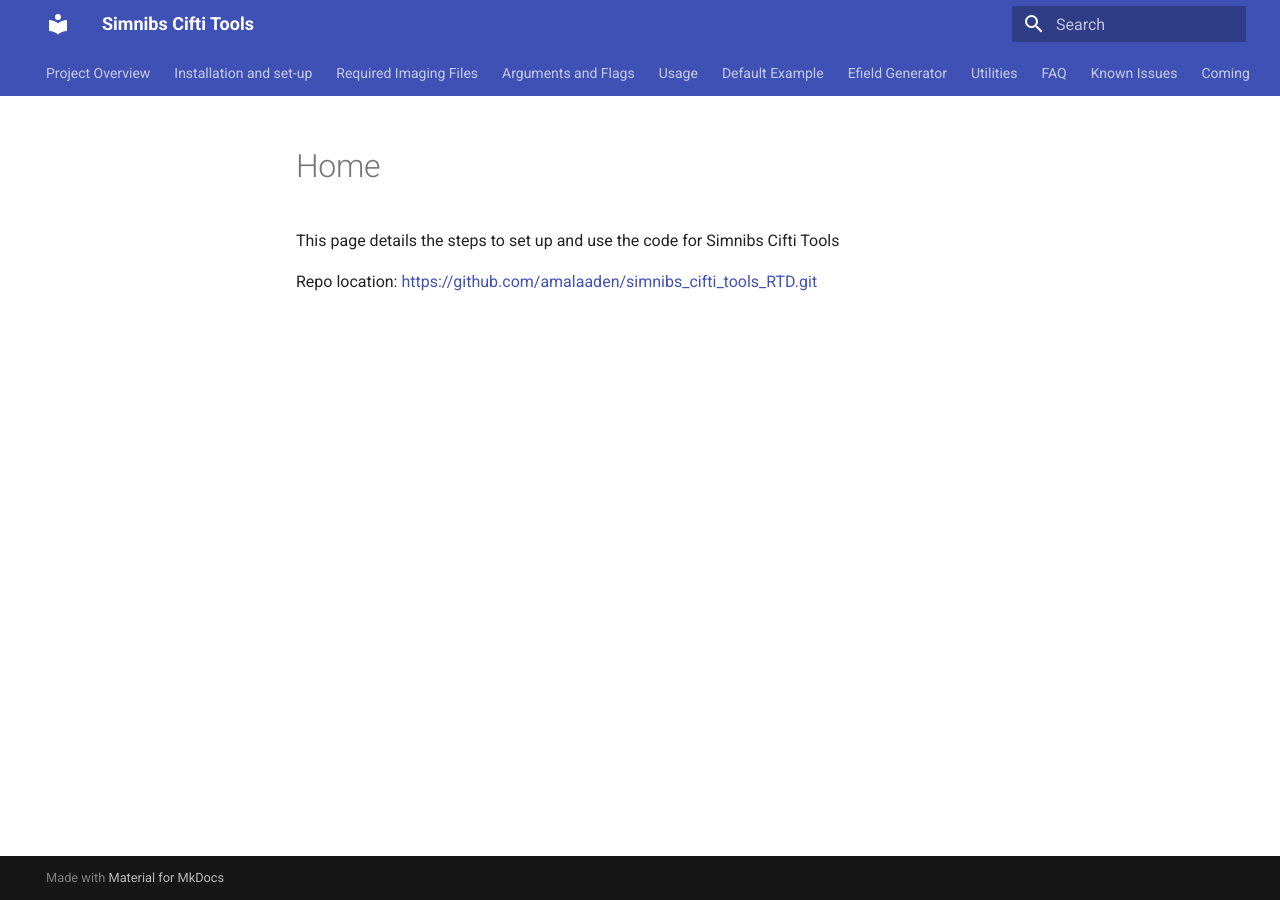
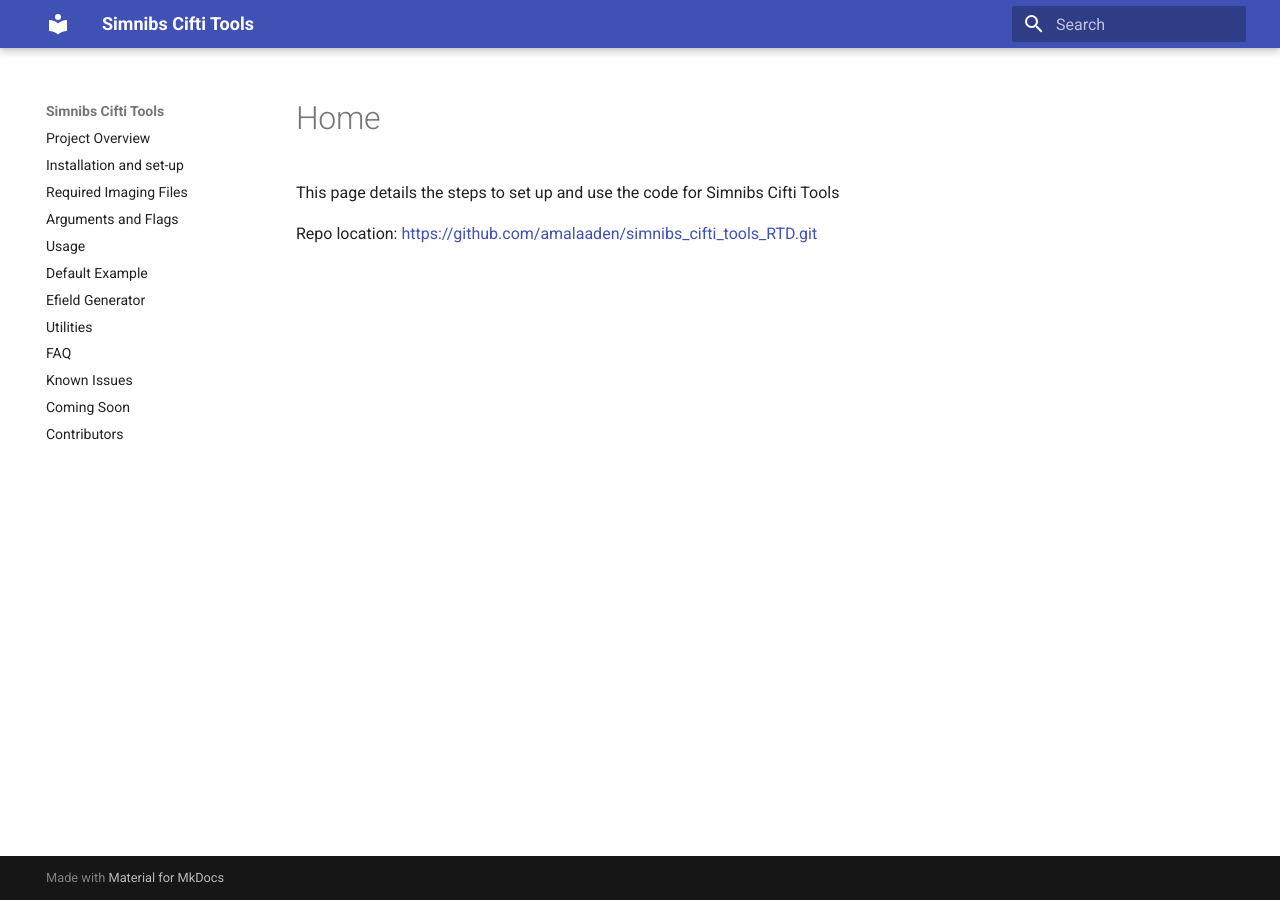
Before and after one commit to DCAN-Labs/simnibs_cifti_tools_RTD2, an MkDocs documentation site: the page built from docs/index.md, in a window 1280 px wide. Built offline with MkDocs 1.6.1 and Material for MkDocs 9.7.7, drawn with Linux system fonts in a browser that asks for light colours.

Commit message:
Alterations to navigation bar as well as sidebar expansion.

```diff
--- a/mkdocs.yml
+++ b/mkdocs.yml
@@ -2,9 +2,10 @@ site_name: Simnibs Cifti Tools
 theme:
   name: material
   features:
-    - navigation.tabs       # Adds top-level navigation tabs
+    # - navigation.tabs       # Adds top-level navigation tabs
     - navigation.sections   # Group navigation into sections
     - content.code.copy     # Adds a copy button to code blocks
+    - navigation.expand     # Optional: Keeps the sidebar sections expanded by default
 
 plugins:
   - search
```
